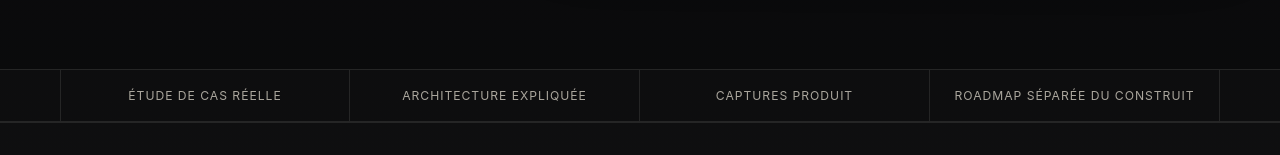
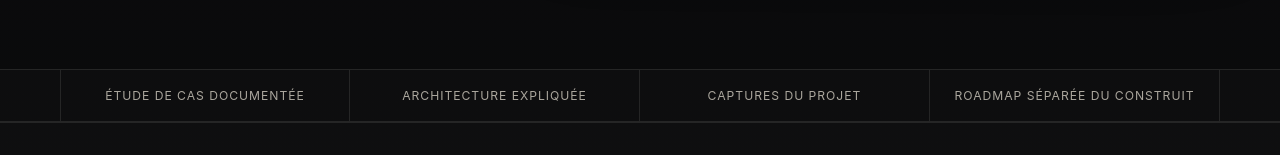
Before and after one commit to eleligny-coder/Portfolio, a Next.js app: page /projets/france-reliance in a window 1280 px wide. Shown: the part 797-952 px from the top of the page. Built offline with nearby package versions, Linux system fonts and the light colour scheme; no server answers.

Commit message:
content: qualify project proof wording

```diff
--- a/src/app/projets/[slug]/page.tsx
+++ b/src/app/projets/[slug]/page.tsx
@@ -42,7 +42,7 @@ export default async function ProjectPage({params}:{params:Promise<{slug:string}
     </section>
 
     <section className="project-proof-strip"><div className="shell">
-      <span>Étude de cas réelle</span><span>Architecture expliquée</span><span>Captures produit</span><span>Roadmap séparée du construit</span>
+      <span>Étude de cas documentée</span><span>Architecture expliquée</span><span>Captures du projet</span><span>Roadmap séparée du construit</span>
     </div></section>
 
     <section className="section alt"><div className="shell detail-grid">
@@ -74,8 +74,8 @@ export default async function ProjectPage({params}:{params:Promise<{slug:string}
     </div></section>}
 
     {p.gallery && p.gallery.length>0 && <section className="section alt"><div className="shell">
-      <div className="section-title"><span className="eyebrow">Produit réel</span><h2>Captures de l’application</h2><p>Cliquez sur une capture pour l’ouvrir en grand. Les écrans sont réels ; les dépôts applicatifs et secrets d’infrastructure restent privés.</p></div>
-      <ProjectGallery media={p.gallery} projectName={p.name}/>
+      <div className="section-title"><span className="eyebrow">Preuves visuelles</span><h2>Captures du projet</h2><p>Les captures proviennent des interfaces du projet. Le statut affiché précise sa maturité actuelle ; les dépôts applicatifs et secrets d’infrastructure restent privés.</p></div>
+      <ProjectGallery media={p.gallery} projectName={p.name} projectStatus={p.status}/>
     </div></section>}
 
     <section className="section"><div className="shell">
```
